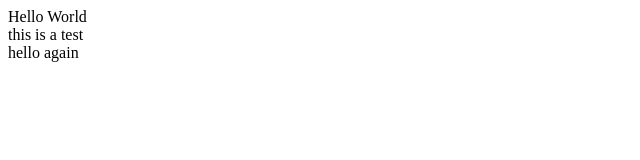
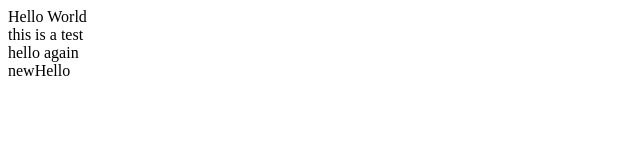
Before and after one commit to sehiliahmed/myFirst-repo, a plain HTML site: page index.html in a window 1280 px wide. Shown: the full height of the page, 0-640 px from the left. Drawn offline with Linux system fonts and the light colour scheme.

Commit message:
my changes

```diff
--- a/index.html
+++ b/index.html
@@ -1,3 +1,4 @@
 <div>Hello World</div>
 <div>this is a test</div>
 <div>hello again</div>
+<div>newHello</div>
```
